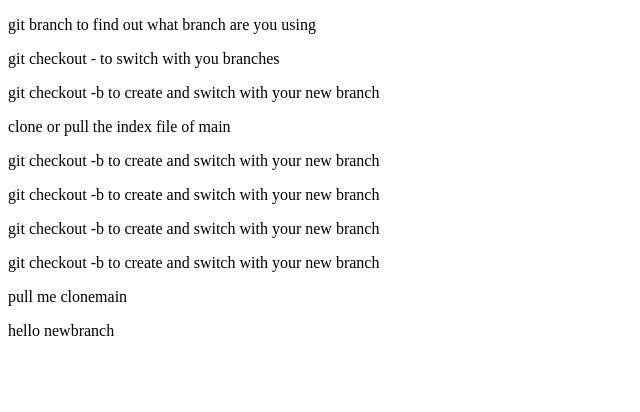
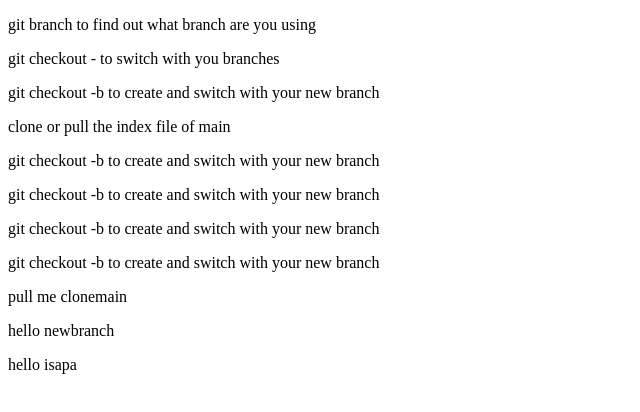
Before and after one commit to Tikwilicious/push, a plain HTML site: page index.html in a window 1280 px wide. Shown: the full height of the page, 0-640 px from the left. Drawn offline with Linux system fonts and the light colour scheme.

Commit message:
pullmeisapa

```diff
--- a/index.html
+++ b/index.html
@@ -25,5 +25,7 @@
     <!-- main -->
     <p>hello newbranch</p>
 
+    <p>hello isapa </p>
+
 </body>
 </html>
```
